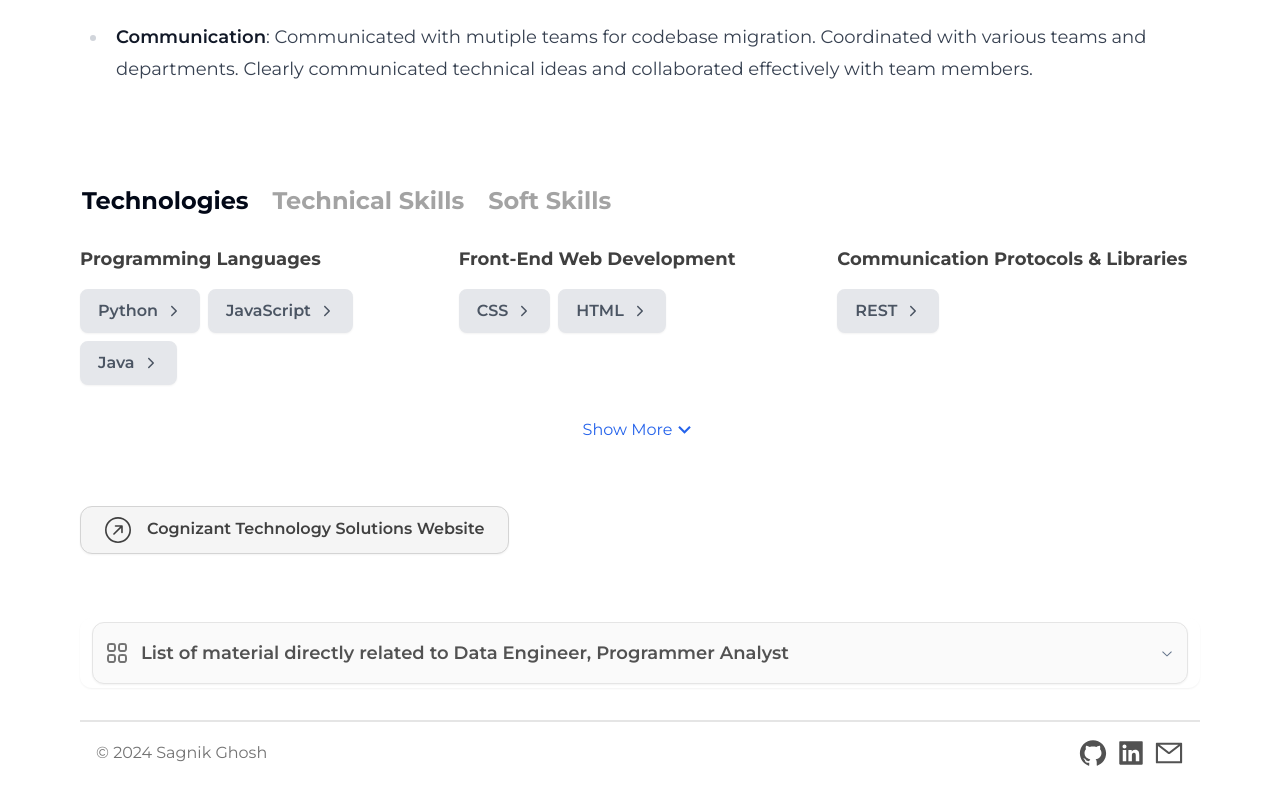
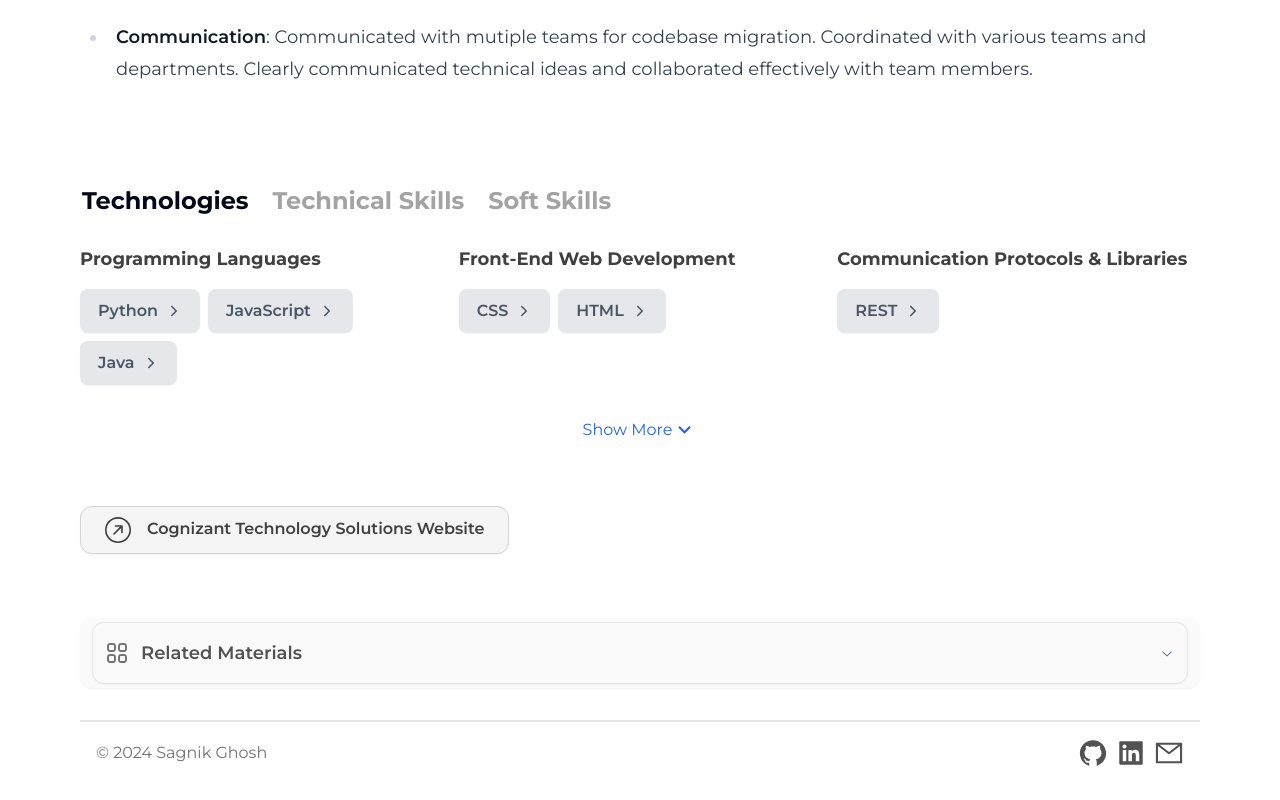
Before and after one commit to sagnikghosh1999/portfolio-next, a Next.js app: page /experience/programmer-analyst in a window 1280 px wide. Shown: the part 1369-2169 px from the top of the page. Built offline with nearby package versions, Linux system fonts and the light colour scheme.

Commit message:
minor changes, removed useless props

```diff
--- a/src/app/blogs/[blogKey]/page.tsx
+++ b/src/app/blogs/[blogKey]/page.tsx
@@ -205,10 +205,7 @@ const BlogPage: React.FC<BlogPageProps> = ({ params }) => {
 
         {blogData.relatedMaterials && blogData.relatedMaterials.length > 0 && (
           <>
-            <MaterialList
-              materialKeys={blogData.relatedMaterials}
-              sectionName={blogData.name}
-            />
+            <MaterialList materialKeys={blogData.relatedMaterials} />
           </>
         )}
       </div>
--- a/src/app/certificates/[certificateKey]/page.tsx
+++ b/src/app/certificates/[certificateKey]/page.tsx
@@ -283,7 +283,6 @@ const CertificatesPage: React.FC<CertificatesPageProps> = ({ params }) => {
                   <MaterialList
                     materialKeys={certificateData?.relatedMaterials}
                     defaultTab={MaterialTypeEnum?.Certificates}
-                    sectionName={certificateData?.name}
                   />
                 </div>
               )}
--- a/src/app/education/[courseKey]/[moduleKey]/page.tsx
+++ b/src/app/education/[courseKey]/[moduleKey]/page.tsx
@@ -202,10 +202,7 @@ const ModulePage: React.FC<ModulePageProps> = ({ params }) => {
           {moduleData.relatedMaterials &&
             moduleData.relatedMaterials.length > 0 && (
               <>
-                <MaterialList
-                  materialKeys={moduleData.relatedMaterials}
-                  sectionName={moduleData.name}
-                />
+                <MaterialList materialKeys={moduleData.relatedMaterials} />
               </>
             )}
         </div>
--- a/src/app/education/[courseKey]/page.tsx
+++ b/src/app/education/[courseKey]/page.tsx
@@ -274,10 +274,7 @@ const CoursesPage: React.FC<CoursesPageProps> = ({ params, searchParams }) => {
           {courseData.relatedMaterials &&
             courseData.relatedMaterials.length > 0 && (
               <>
-                <MaterialList
-                  materialKeys={courseData.relatedMaterials}
-                  sectionName={courseData.name}
-                />
+                <MaterialList materialKeys={courseData.relatedMaterials} />
               </>
             )}
         </div>
--- a/src/app/experience/[roleKey]/page.tsx
+++ b/src/app/experience/[roleKey]/page.tsx
@@ -253,10 +253,7 @@ const RolePage: React.FC<RolePageProps> = ({ params }) => {
             {roleData.relatedMaterials &&
               roleData.relatedMaterials.length > 0 && (
                 <>
-                  <MaterialList
-                    materialKeys={roleData.relatedMaterials}
-                    sectionName={roleData.name}
-                  />
+                  <MaterialList materialKeys={roleData.relatedMaterials} />
                 </>
               )}
           </div>
--- a/src/app/projects/[projectKey]/components/ProjectReader.tsx
+++ b/src/app/projects/[projectKey]/components/ProjectReader.tsx
@@ -18,7 +18,7 @@ import useIsMounted from "@/hooks/useIsMounted";
 import React, { MutableRefObject, useEffect, useRef, useState } from "react";
 import { IoReaderOutline } from "react-icons/io5";
 
-type TabbedReaderProps = {
+type ProjectReaderProps = {
   content: {
     features?: string;
     blog?: string;
@@ -36,7 +36,7 @@ type TabbedReaderProps = {
  * @param blog Blog to be rendered
  * @returns Rendered Markdown content in a tabbed view
  */
-const ProjectReader: React.FC<TabbedReaderProps> = ({ content }) => {
+const ProjectReader: React.FC<ProjectReaderProps> = ({ content }) => {
   const hasFeatures: boolean = !!content.features;
   const hasBlog: boolean = !!content.blog;
   const isMounted: boolean = useIsMounted();
--- a/src/components/MaterialLists/MaterialList.tsx
+++ b/src/components/MaterialLists/MaterialList.tsx
@@ -13,7 +13,6 @@ export interface MaterialTabsProps {
   materialKeys: string[];
   defaultTab?: MaterialTypeEnum;
   isCollapsible?: boolean;
-  sectionName?: string;
 }
 
 /**
@@ -27,14 +26,12 @@ export interface MaterialTabsProps {
  * @param materialKeys List of keys for the materials that need to be displayed
  * @param defaultTab The default tab to be displayed when the list is rendered
  * @param isCollapsible Whether the list should be collapsible or not
- * @param sectionName The name of the section that the materials are related to which is displayed in the accordion trigger
  * @returns A tabbed list of materials
  */
 const MaterialList: React.FC<MaterialTabsProps> = ({
   materialKeys,
   defaultTab,
   isCollapsible = true,
-  sectionName,
 }) => {
   return isCollapsible ? (
     <Accordion type="single" collapsible className="mt-16">
@@ -58,7 +55,7 @@ const MaterialList: React.FC<MaterialTabsProps> = ({
                     font-semibold
                     "
             >
-              {`List of material directly related to ${sectionName}`}
+              Related Materials
             </p>
           </div>
         </AccordionTrigger>
--- a/src/components/shadcn/ui/accordion.tsx
+++ b/src/components/shadcn/ui/accordion.tsx
@@ -19,7 +19,7 @@ const AccordionItem = React.forwardRef<
         py-1 px-3 mt-3
         rounded-xl
         border
-        bg-white dark:bg-neutral-950
+        bg-neutral-50 dark:bg-neutral-950
         border-neutral-200 dark:border-neutral-800
         hover:border-neutral-300 dark:hover:border-neutral-700
         shadow-sm hover:shadow-md
```
